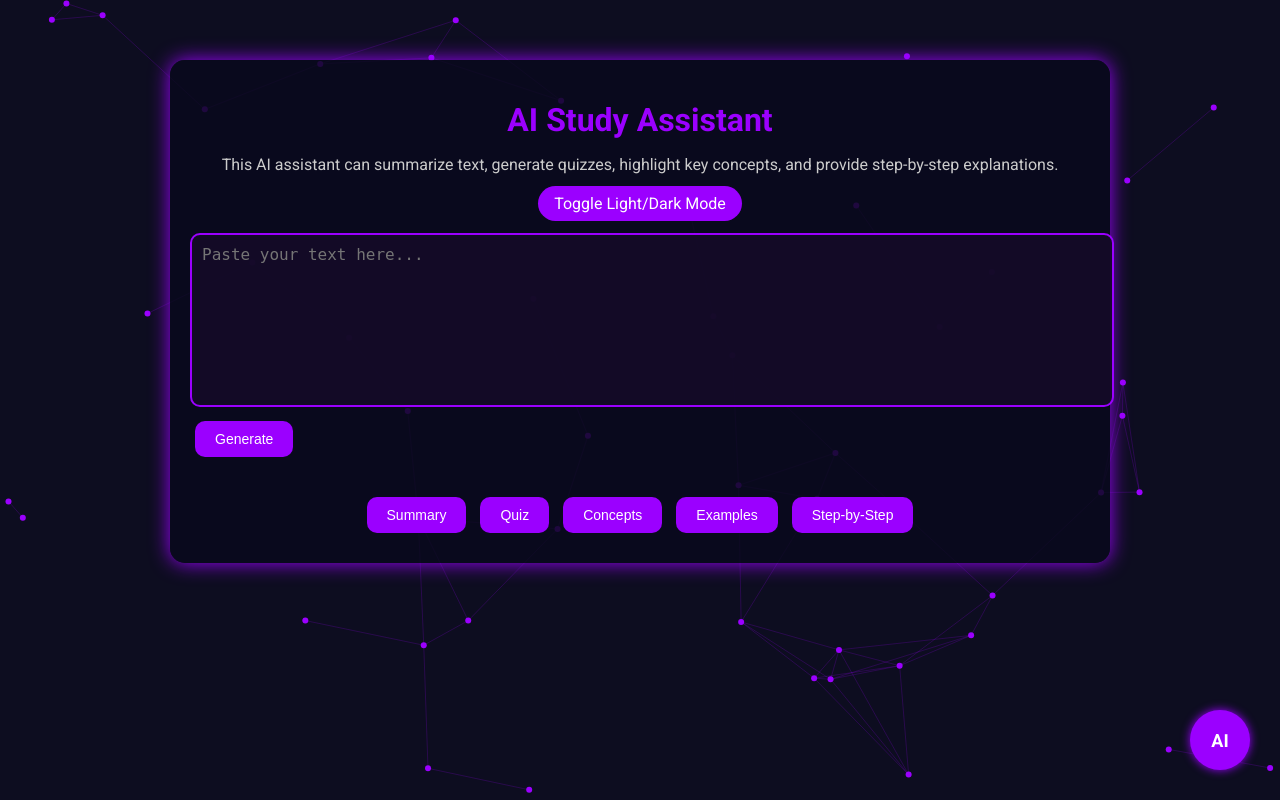
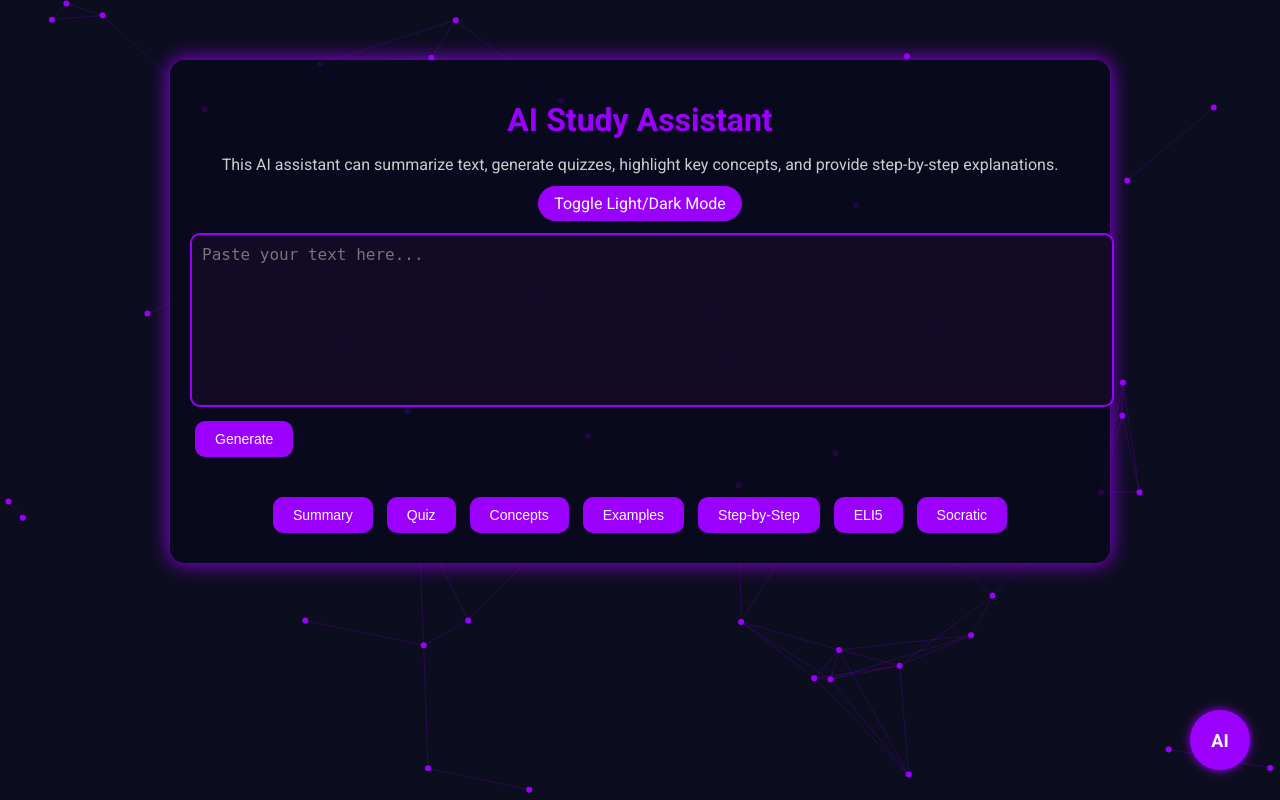
Before and after one commit to officialrenaissancedas/ai-study-assistant, a Flask app: page / in a window 1280 px wide. Run offline with Flask 3, Linux system fonts and the light colour scheme.

Commit message:
updated project

```diff
--- a/app.py
+++ b/app.py
@@ -5,20 +5,20 @@ app = Flask(__name__)
 
 MODEL_NAME = "google/flan-t5-small"
 
-# Load tokenizer & model with tie_word_embeddings=False to suppress warning
+# Load tokenizer & model
 tokenizer = AutoTokenizer.from_pretrained(MODEL_NAME)
 model = AutoModelForSeq2SeqLM.from_pretrained(MODEL_NAME, tie_word_embeddings=False)
 
-# Text-generation pipeline
+# Pipeline
 text_pipe = pipeline(
-    task="text-generation",  # FIXED
+    task="text-generation",
     model=model,
     tokenizer=tokenizer
 )
 
 @app.route('/')
 def home():
-    return render_template('index.html')  # your frontend HTML file
+    return render_template('index.html')
 
 @app.route('/generate', methods=['POST'])
 def generate():
@@ -31,46 +31,54 @@ def generate():
             'quiz': [],
             'concepts': [],
             'examples': [],
-            'step_by_step': ''
+            'step_by_step': '',
+            'eli5': '',
+            'socratic': []
         })
 
     try:
-        # 1️⃣ Generate summary
+        # Summary
         summary_prompt = f"Summarize this text clearly in points:\n{text_input}"
-        summary_result = text_pipe(summary_prompt, max_new_tokens=200, do_sample=False)
-        summary_text = summary_result[0].get('generated_text', '')
+        summary_text = text_pipe(summary_prompt, max_new_tokens=200, do_sample=False)[0]['generated_text']
 
-        # 2️⃣ Generate quiz
+        # Quiz
         quiz_prompt = f"Create 3 quiz questions based on this text:\n{text_input}"
-        quiz_result = text_pipe(quiz_prompt, max_new_tokens=150, do_sample=False)
-        quiz_text = quiz_result[0].get('generated_text', '')
+        quiz_text = text_pipe(quiz_prompt, max_new_tokens=150, do_sample=False)[0]['generated_text']
         quiz_points = [q.strip('-•0123456789. ') for q in quiz_text.split('\n') if q.strip()]
 
-        # 3️⃣ Generate key concepts
-        concepts_prompt = f"List the key concepts and definitions in points:\n{text_input}"
-        concepts_result = text_pipe(concepts_prompt, max_new_tokens=200, do_sample=False)
-        concepts_text = concepts_result[0].get('generated_text', '')
+        # Concepts
+        concepts_prompt = f"List key concepts and definitions:\n{text_input}"
+        concepts_text = text_pipe(concepts_prompt, max_new_tokens=200, do_sample=False)[0]['generated_text']
         concepts_points = [c.strip('-•0123456789. ') for c in concepts_text.split('\n') if c.strip()]
-        # Add placeholder images
         concepts_with_images = [{"title": c, "img_url": "https://via.placeholder.com/150"} for c in concepts_points]
 
-        # 4️⃣ Generate examples
-        examples_prompt = f"Provide simple examples and real-world applications:\n{text_input}"
-        examples_result = text_pipe(examples_prompt, max_new_tokens=200, do_sample=False)
-        examples_text = examples_result[0].get('generated_text', '')
+        # Examples
+        examples_prompt = f"Give real world examples:\n{text_input}"
+        examples_text = text_pipe(examples_prompt, max_new_tokens=200, do_sample=False)[0]['generated_text']
         examples_points = [e.strip('-•0123456789. ') for e in examples_text.split('\n') if e.strip()]
 
-        # 5️⃣ Step-by-step explanation
-        step_prompt = f"Explain the content step by step:\n{text_input}"
-        step_result = text_pipe(step_prompt, max_new_tokens=200, do_sample=False)
-        step_text = step_result[0].get('generated_text', '')
+        # Step-by-step
+        step_prompt = f"Explain step by step:\n{text_input}"
+        step_text = text_pipe(step_prompt, max_new_tokens=200, do_sample=False)[0]['generated_text']
+
+        # 6️⃣ ELI5 Explanation
+        eli5_prompt = f"Explain this in very simple terms like I'm 5 years old:\n{text_input}"
+        eli5_result = text_pipe(eli5_prompt, max_new_tokens=150, do_sample=False)
+        eli5_text = eli5_result[0].get('generated_text', '')
+        # 7️⃣ Socratic Questions
+        socratic_prompt = f"Ask 3 guiding Socratic questions to help understand this topic:\n{text_input}"
+        socratic_result = text_pipe(socratic_prompt, max_new_tokens=150, do_sample=False)
+        socratic_text = socratic_result[0].get('generated_text', '')
+        socratic_questions = [q.strip('-•0123456789. ') for q in socratic_text.split('\n') if q.strip()]
 
         return jsonify({
             'summary': summary_text,
             'quiz': quiz_points,
             'concepts': concepts_with_images,
             'examples': examples_points,
-            'step_by_step': step_text
+            'step_by_step': step_text,
+            'eli5': eli5_text,
+            'socratic': socratic_questions
         })
 
     except Exception as e:
@@ -79,9 +87,10 @@ def generate():
             'quiz': [],
             'concepts': [],
             'examples': [],
-            'step_by_step': str(e)
+            'step_by_step': str(e),
+            'eli5': '',
+            'socratic': []
         })
-
 
 if __name__ == "__main__":
     app.run(debug=True)
--- a/templates/index.html
+++ b/templates/index.html
@@ -224,6 +224,8 @@ body.light-mode #sendBtn { background: #7a1fff; }
     <div id="concepts" class="section"></div>
     <div id="examples" class="section"></div>
     <div id="step_by_step" class="section"></div>
+    <div id="eli5" class="section"></div>
+    <div id="socratic" class="section"></div>
 
     <!-- Section Buttons -->
     <div id="sectionButtons">
@@ -232,6 +234,8 @@ body.light-mode #sendBtn { background: #7a1fff; }
         <button onclick="showSection('concepts')">Concepts</button>
         <button onclick="showSection('examples')">Examples</button>
         <button onclick="showSection('step_by_step')">Step-by-Step</button>
+        <button onclick="showSection('eli5')">ELI5</button>
+        <button onclick="showSection('socratic')">Socratic</button>
     </div>
 </div>
 
@@ -255,7 +259,7 @@ toggle.addEventListener("change", () => document.body.classList.toggle("light-mo
 
 // ----- Section switching -----
 function showSection(id) {
-    ['summary','quiz','concepts','examples','step_by_step'].forEach(s=>document.getElementById(s).style.display='none');
+    ['summary','quiz','concepts','examples','step_by_step','eli5','socratic'].forEach(s=>document.getElementById(s).style.display='none');
     document.getElementById(id).style.display='block';
 }
 
@@ -263,7 +267,7 @@ function showSection(id) {
 document.getElementById("generateBtn").addEventListener("click", async () => {
     const text = document.getElementById("inputText").value.trim();
     if(!text) return alert("Please enter text!");
-    ['summary','quiz','concepts','examples','step_by_step'].forEach(id=>document.getElementById(id).innerHTML='<p>Generating...</p>');
+    ['summary','quiz','concepts','examples','step_by_step','eli5','socratic'].forEach(id=>document.getElementById(id).innerHTML='<p>Generating...</p>');
 
     try {
         const response = await fetch("/generate", {
@@ -278,6 +282,14 @@ document.getElementById("generateBtn").addEventListener("click", async () => {
         document.getElementById('concepts').innerHTML = `<h2>Concepts:</h2><ul>${data.concepts.map(c=>`<li>${c.title} <img src="${c.img_url}" style="width:50px;height:50px;margin-left:5px;"></li>`).join('')}</ul>`;
         document.getElementById('examples').innerHTML = `<h2>Examples:</h2><ul>${data.examples.map(e=>`<li>${e}</li>`).join('')}</ul>`;
         document.getElementById('step_by_step').innerHTML = `<h2>Step by Step:</h2><p>${data.step_by_step}</p>`;
+        // NEW — ELI5
+        document.getElementById('eli5').innerHTML =
+         `<h2>Explain Like I'm 5:</h2><p>${data.eli5}</p>`;
+        // NEW — Socratic
+        document.getElementById('socratic').innerHTML =
+         `<h2>Socratic Questions:</h2><ul>${
+            data.socratic.map(q => `<li>${q}</li>`).join('')
+        }</ul>`;
         showSection('summary');
     } catch(err){ console.error(err); alert('Error generating output'); }
 });
```
